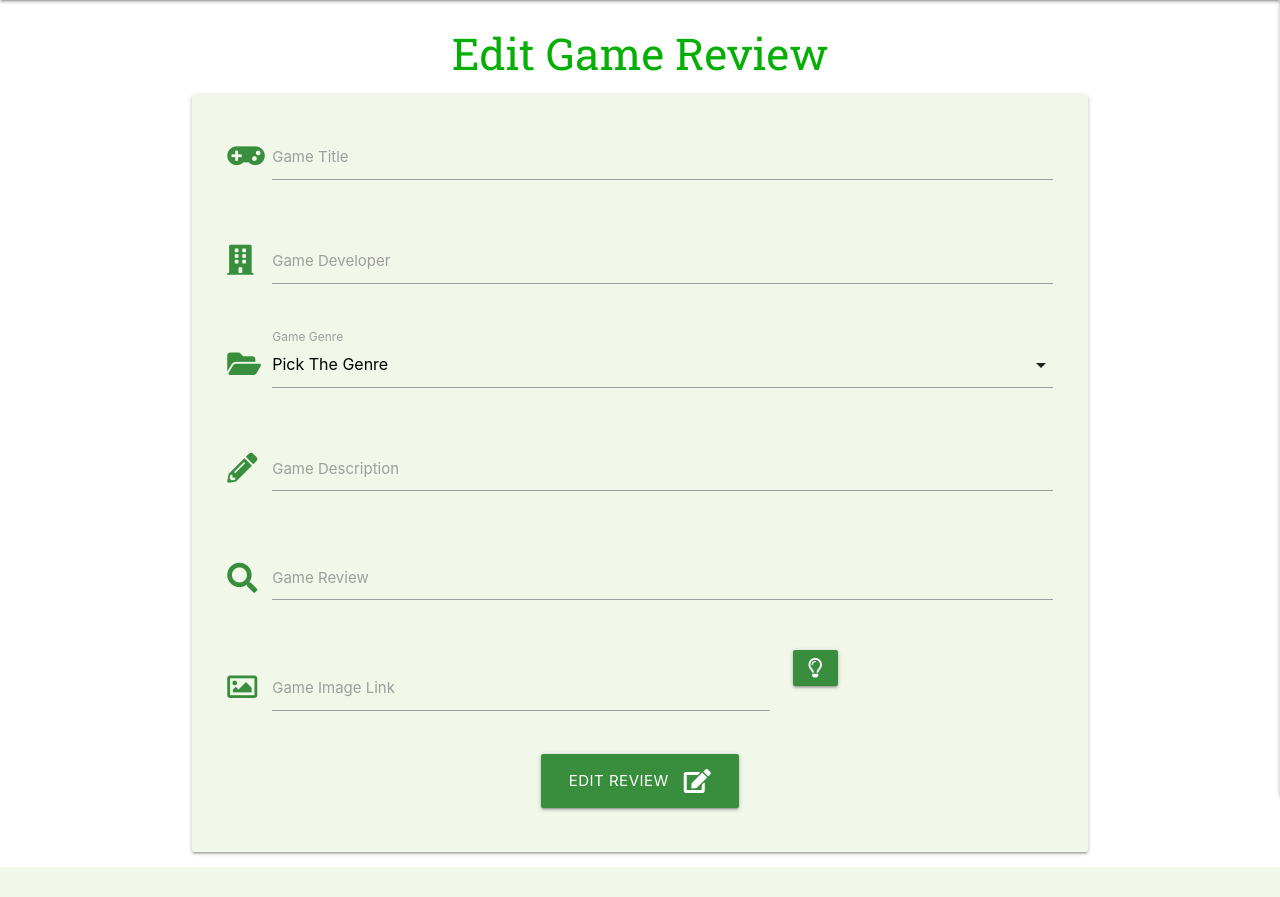
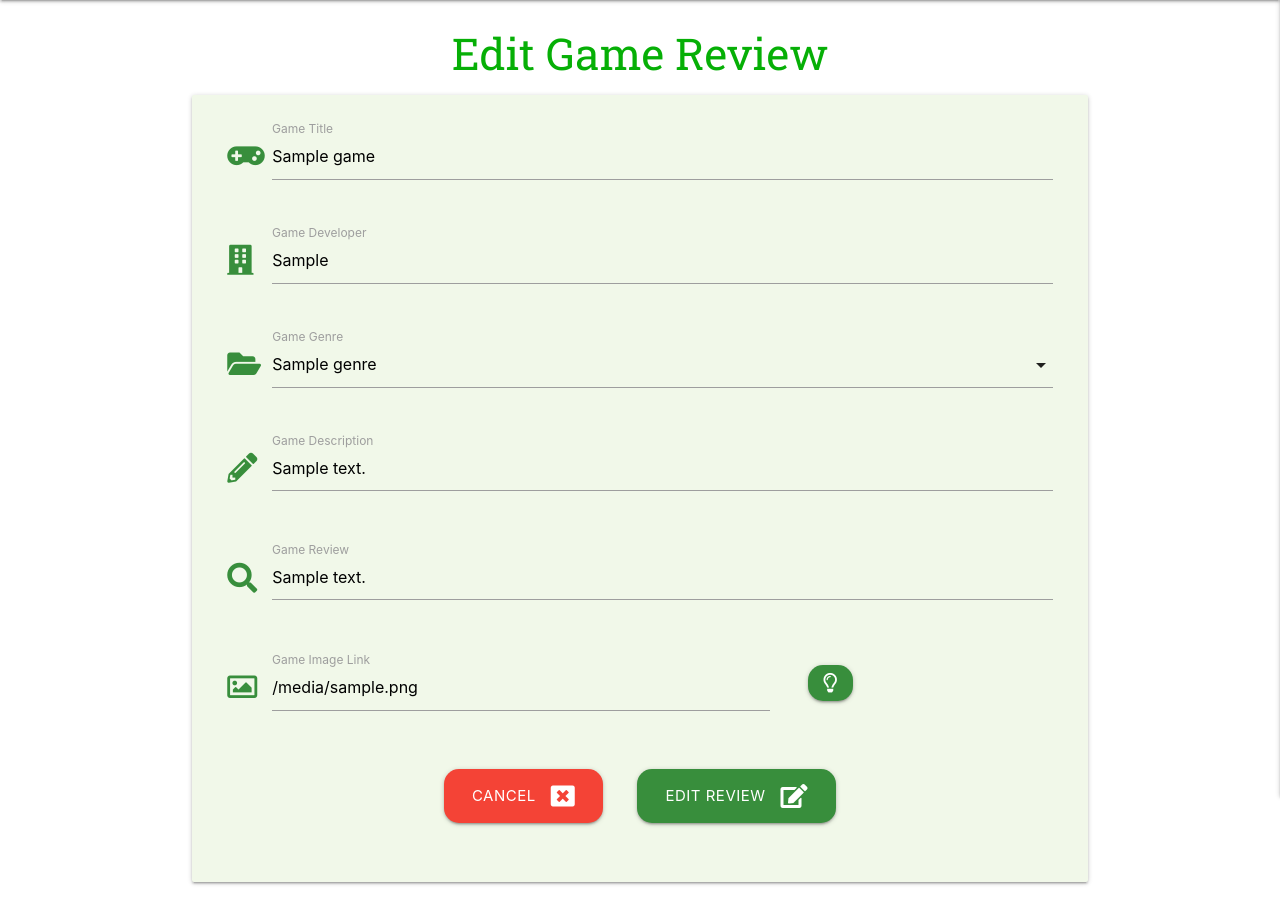
Before and after one commit to Code-Institute-Submissions/game-hq, a Flask app: template templates/edit_review.html in a window 1280 px wide. Shown: the part 64-961 px from the top of the page. Before the commit the page ends 931 px from the top, so only its background shows below. Run offline with Flask 2, Linux system fonts and the light colour scheme; the template is opened without the code that fills it: most values are stand-ins (such as "Sample title", 1, 10 or a date in 2020); some libraries are stand-ins or nearby versions.

Commit message:
Added cancel button for edit review

```diff
--- a/templates/add_review.html
+++ b/templates/add_review.html
@@ -62,7 +62,7 @@
                     <label for="game_image">Game Image Link</label>
                 </div>
                 <div class="col s4">
-                    <a class="waves-effect waves-light btn modal-trigger green darken-2"
+                    <a class="edit waves-effect waves-light btn modal-trigger green darken-2"
                         href="#modal1"><i class="far fa-lightbulb"></i></a>
                     <div id="modal1" class="modal">
                         <div class="modal-content">
@@ -76,7 +76,7 @@
 						    </ol>
                         </div>
                         <div class="modal-footer">
-                            <a href="#!" class="modal-close waves-effect waves-green btn-flat green darken-2 white-text">
+                            <a href="#!" class="edit modal-close waves-effect waves-green btn-flat green darken-2 white-text">
                                 OKAY!</a>
                         </div>
                     </div>
@@ -85,7 +85,7 @@
             <!-- Add Review button -->
             <div class="row">
                 <div class="col s12 center-align">
-                    <button type="submit" class="btn-large green darken-2">
+                    <button type="submit" class="edit btn-large green darken-2">
                         Add Review <i class="fas fa-plus-circle right"></i>
                     </button>
                 </div>
--- a/templates/edit_review.html
+++ b/templates/edit_review.html
@@ -9,7 +9,7 @@
                 <div class="input-field col s12">
                     <i class="fas fa-gamepad green-text text-darken-2 prefix"></i>
                     <input id="game_name" name="game_name" minlength="5" maxlength="50"
-                        type="text" class="validate" required/>
+                        value="{{ game.game_name }}" type="text" class="validate" required/>
                     <label for="game_name">Game Title</label>
                 </div>
             </div>
@@ -18,7 +18,7 @@
                 <div class="input-field col s12">
                     <i class="fas fa-building green-text text-darken-2 prefix"></i>
                     <input id="game_developer" name="game_developer" minlength="5" maxlength="50"
-                        type="text" class="validate" required/>
+                        value="{{ game.game_developer }}" type="text" class="validate" required/>
                     <label for="game_developer">Game Developer</label>
                 </div>
             </div>
@@ -27,9 +27,13 @@
                 <div class="input-field col s12">
                     <i class="fas fa-folder-open green-text text-darken-2 prefix"></i>
                     <select id="genre_name" name="genre_name" class="validate" required>
-                        <option value="" disabled selected>Pick The Genre</option>
+                        <option value="" disabled>Pick The Genre</option>
                         {% for genre in genre %}
-                            <option value="{{ genre.genre_name }}">{{ genre.genre_name }}</option>
+                            {% if genre.genre_name == game.genre_name %}
+                                <option value="{{ genre.genre_name }}" selected>{{ genre.genre_name }}</option>
+                            {% else %}
+                                <option value="{{ genre.genre_name }}">{{ genre.genre_name }}</option>
+                            {% endif %}
                         {% endfor %}
                     </select>
                     <label for="genre_name">Game Genre</label>
@@ -40,7 +44,9 @@
                 <div class="input-field col s12">
                     <i class="fas fa-pencil-alt green-text text-darken-2 prefix"></i>
                     <textarea id="game_description" name="game_description" minlength="5"
-                        maxlength="150" class="materialize-textarea validate" required></textarea>
+                        maxlength="150" class="materialize-textarea validate" required>
+                        {{- game.game_description -}}
+                    </textarea>
                     <label for="game_description">Game Description</label>
                 </div>
             </div>
@@ -49,7 +55,9 @@
                 <div class="input-field col s12">
                     <i class="fas fa-search green-text text-darken-2 prefix"></i>
                     <textarea id="game_review" name="game_review" minlength="5"
-                        maxlength="500" class="materialize-textarea validate" required></textarea>
+                        maxlength="500" class="materialize-textarea validate" required>
+                        {{- game.game_review -}}
+                    </textarea>
                     <label for="game_review">Game Review</label>
                 </div>
             </div>
@@ -58,11 +66,11 @@
                 <div class="input-field col s8">
                     <i class="far fa-image green-text text-darken-2 prefix"></i>
                     <input id="game_image" name="game_image" minlength="5" maxlength="150"
-                        type="text" class="validate" required/>
+                        value="{{ game.game_image }}" type="text" class="validate" required/>
                     <label for="game_image">Game Image Link</label>
                 </div>
                 <div class="col s4">
-                    <a class="waves-effect waves-light btn modal-trigger green darken-2"
+                    <a class="edit waves-effect waves-light btn modal-trigger green darken-2"
                         href="#modal1"><i class="far fa-lightbulb"></i></a>
                     <div id="modal1" class="modal">
                         <div class="modal-content">
@@ -76,7 +84,7 @@
 						    </ol>
                         </div>
                         <div class="modal-footer">
-                            <a href="#!" class="modal-close waves-effect waves-green btn-flat green darken-2 white-text">
+                            <a href="#!" class="edit modal-close waves-effect waves-green btn-flat green darken-2 white-text">
                                 OKAY!</a>
                         </div>
                     </div>
@@ -85,7 +93,11 @@
             <!-- Add Review button -->
             <div class="row">
                 <div class="col s12 center-align">
-                    <button type="submit" class="btn-large green darken-2">
+                    <!-- Cancel button -->
+                    <a href="{{ url_for('review', game_id=game._id) }}" class="edit btn-large red">
+                        Cancel <i class="fas fa-window-close right"></i>
+                    </a>
+                    <button type="submit" class="edit btn-large green darken-2">
                         Edit Review <i class="fas fa-edit right"></i>
                     </button>
                 </div>
--- a/templates/login.html
+++ b/templates/login.html
@@ -37,7 +37,7 @@
         <div class="col s12">
             <p class="center-align">
                 Are You New Here?
-                <a href="{{ url_for('register') }}" class="green-text text-darken-2">Register Account</a>
+                <a href="{{ url_for('register') }}" class="edit green-text text-darken-2">Register Account</a>
             </p>
         </div>
     </div>
--- a/templates/register.html
+++ b/templates/register.html
@@ -37,7 +37,7 @@
         <div class="col s12">
             <p class="center-align">
                 Already Registered?
-                <a href="{{ url_for('login') }}" class="green-text text-darken-2">Log In</a>
+                <a href="{{ url_for('login') }}" class="edit green-text text-darken-2">Log In</a>
             </p>
         </div>
     </div>
```
